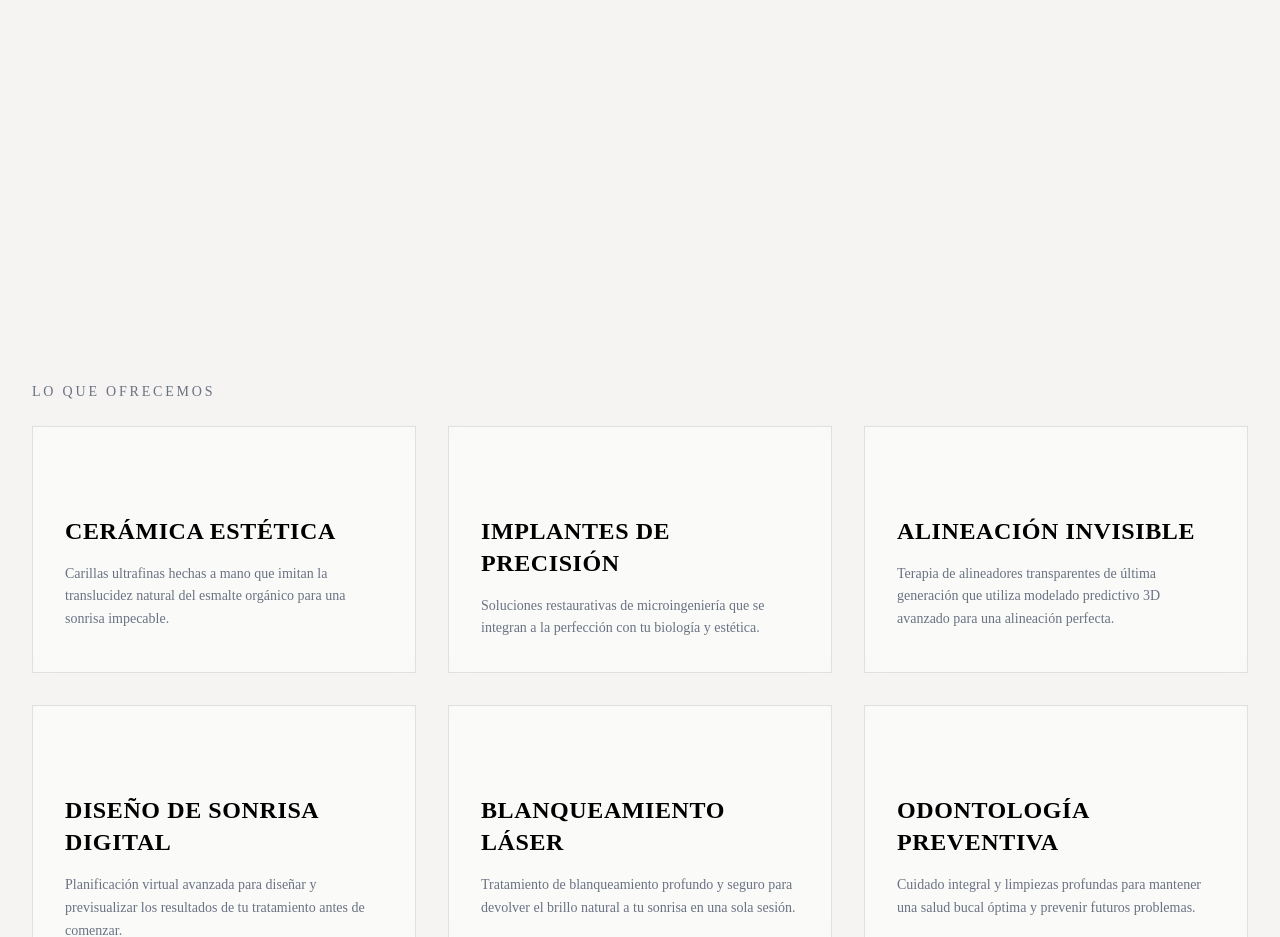
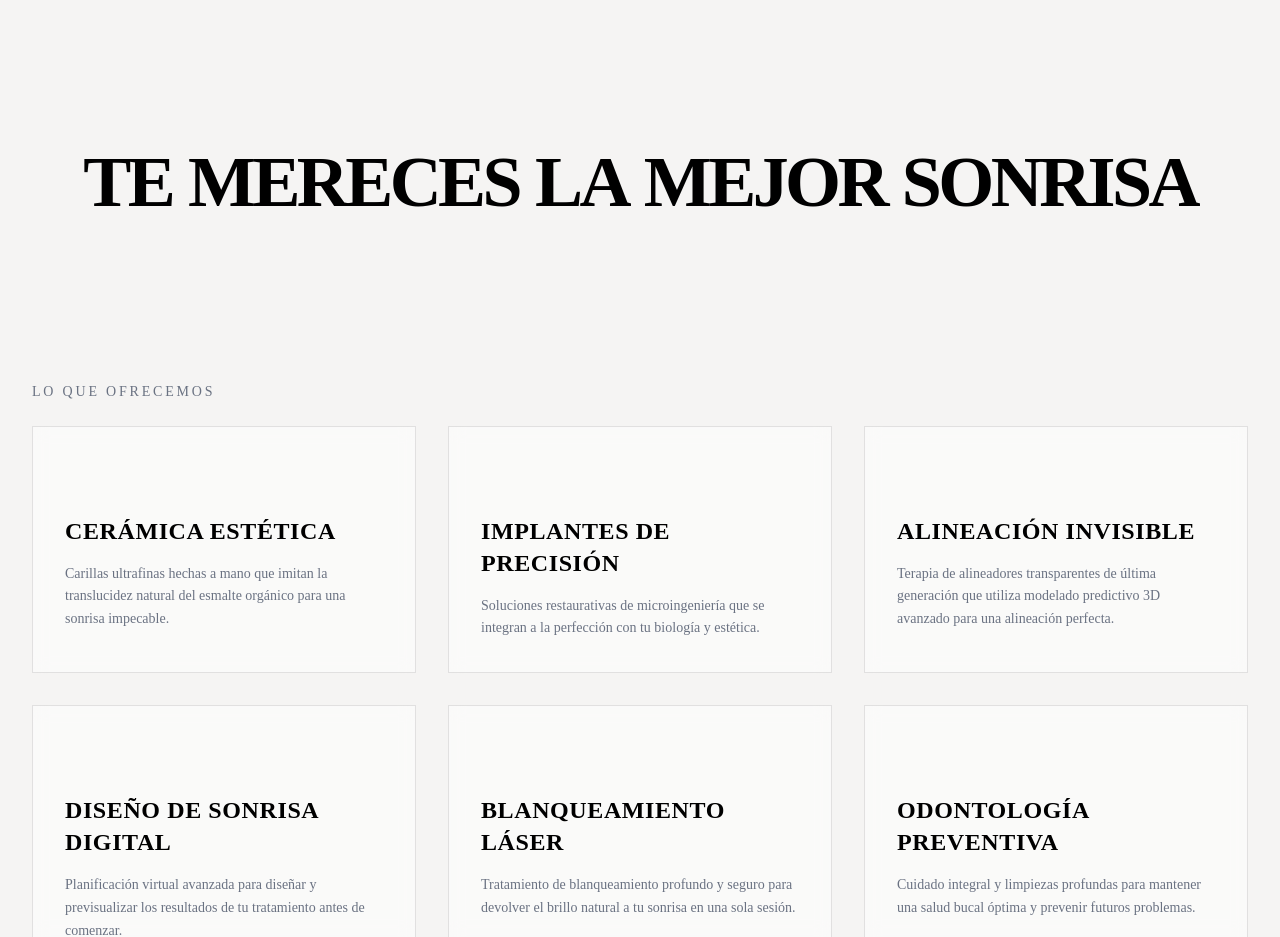
Before and after one commit to dfloresdaniel77-gif/dental-valez-demo, a Next.js app: page / in a window 1280 px wide. Shown: the part 3000-3937 px from the top of the page. Built offline with nearby package versions, Linux system fonts and the light colour scheme.

Commit message:
fix: hardcode scroll offset and update transforms to guarantee perfect form at center of screen

```diff
--- a/src/components/ui/text-scroll-animation.tsx
+++ b/src/components/ui/text-scroll-animation.tsx
@@ -43,14 +43,17 @@ const CharacterV1 = ({
   const isSpace = char === " ";
   const distanceFromCenter = index - centerIndex;
 
-  const x = useTransform(scrollYProgress, [0, 0.4, 1], [distanceFromCenter * 150, 0, 0]);
-  const rotateX = useTransform(scrollYProgress, [0, 0.4, 1], [distanceFromCenter * 150, 0, 0]);
-  const opacity = useTransform(scrollYProgress, [0, 0.3, 1], [0, 1, 1]);
+  // Since scrollYProgress now perfectly maps to 0 (entering screen) to 1 (center of screen),
+  // we can use a clean 0 to 1 mapping.
+  const x = useTransform(scrollYProgress, [0, 1], [distanceFromCenter * 150, 0]);
+  const rotateZ = useTransform(scrollYProgress, [0, 1], [distanceFromCenter * 20, 0]);
+  const opacity = useTransform(scrollYProgress, [0, 0.8], [0, 1]);
+  const scale = useTransform(scrollYProgress, [0, 1], [3, 1]);
 
   return (
     <motion.span
       className={cn("inline-block text-black", isSpace && "w-4")}
-      style={{ x, rotateX, opacity }}
+      style={{ x, rotateZ, opacity, scale }}
     >
       {char}
     </motion.span>
@@ -65,7 +68,13 @@ export const AnimatedTextScroll = ({
   className?: string;
 }) => {
   const targetRef = useRef<HTMLDivElement | null>(null);
-  const { scrollYProgress } = useScroll({ target: targetRef });
+
+  // Explicitly tell Framer Motion to track from when it enters the bottom of the screen
+  // to when it reaches exactly the center of the screen.
+  const { scrollYProgress } = useScroll({
+    target: targetRef,
+    offset: ["start 90%", "center center"]
+  });
 
   const characters = text.split("");
   const centerIndex = Math.floor(characters.length / 2);
```
